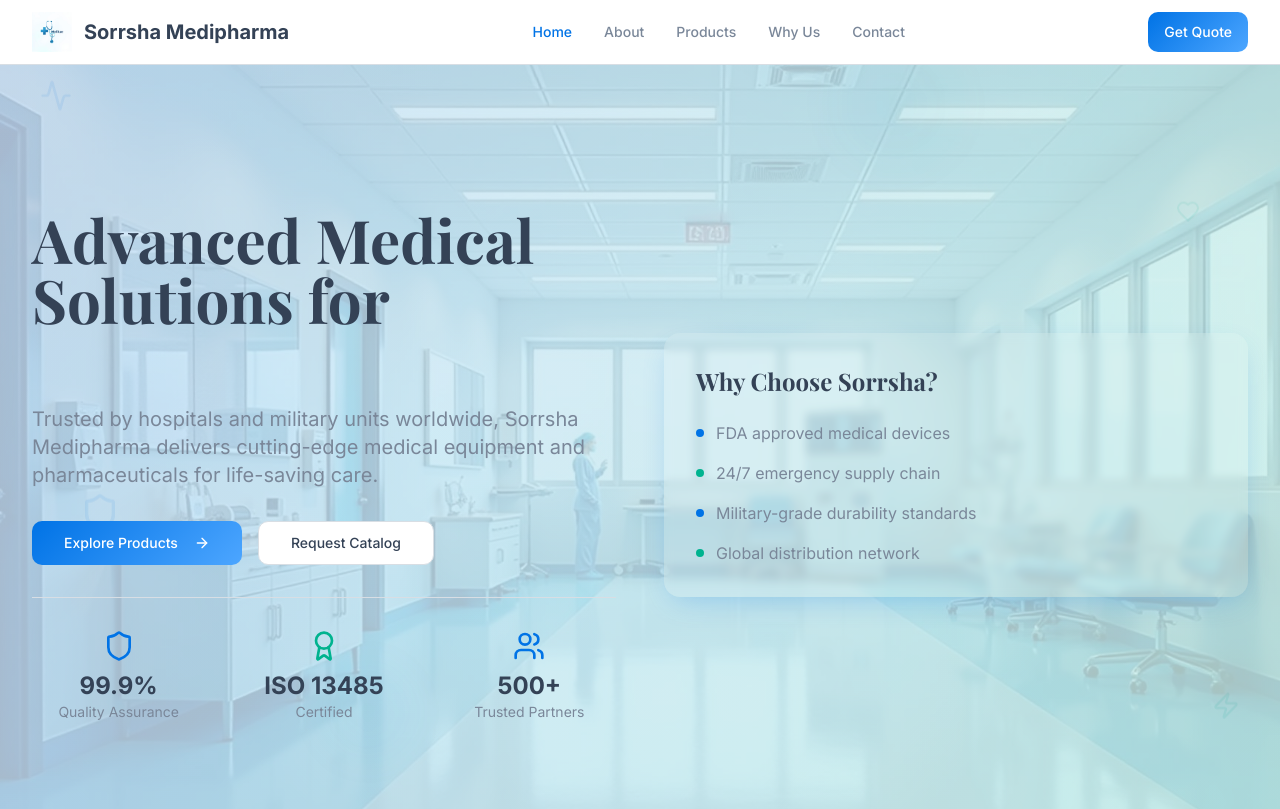
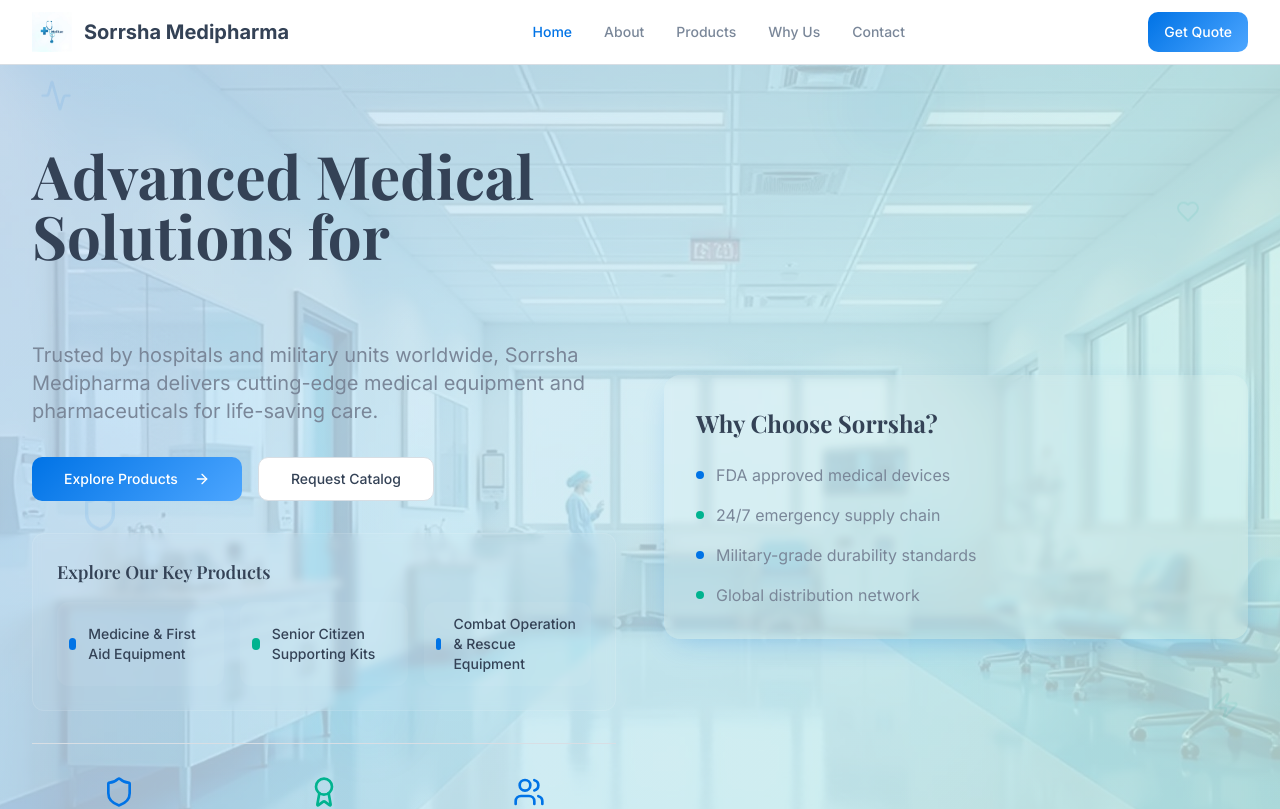
Before and after one commit to MSDSAHIB/Sorrsha-Medifarma, a React (Vite) app: page / in a window 1280 px wide. Shown: the top 809 px of the page. Built offline with nearby package versions, Linux system fonts and the light colour scheme.

Commit message:
Add product categories to explore
Add "Medicine and First Aid Equipment", "Senior Citizen Supporting Kits", and "Combat Operation and Rescue Equipment" to the explore products section.

```diff
--- a/src/components/Hero.tsx
+++ b/src/components/Hero.tsx
@@ -39,6 +39,25 @@ const Hero = () => {
               <Button variant="outline" size="lg" onClick={() => navigate('/contact')}>
                 Request Catalog
               </Button>
+            </div>
+
+            {/* Featured Product Categories */}
+            <div className="bg-white/5 backdrop-blur-sm rounded-xl p-6 border border-white/10">
+              <h3 className="text-lg font-semibold text-foreground mb-4">Explore Our Key Products</h3>
+              <div className="grid grid-cols-1 md:grid-cols-3 gap-4">
+                <div className="flex items-center space-x-3 p-3 bg-white/5 rounded-lg hover:bg-white/10 transition-colors cursor-pointer" onClick={() => navigate('/products')}>
+                  <div className="w-3 h-3 bg-primary rounded-full"></div>
+                  <span className="text-sm text-foreground font-medium">Medicine & First Aid Equipment</span>
+                </div>
+                <div className="flex items-center space-x-3 p-3 bg-white/5 rounded-lg hover:bg-white/10 transition-colors cursor-pointer" onClick={() => navigate('/products')}>
+                  <div className="w-3 h-3 bg-accent rounded-full"></div>
+                  <span className="text-sm text-foreground font-medium">Senior Citizen Supporting Kits</span>
+                </div>
+                <div className="flex items-center space-x-3 p-3 bg-white/5 rounded-lg hover:bg-white/10 transition-colors cursor-pointer" onClick={() => navigate('/products')}>
+                  <div className="w-3 h-3 bg-primary rounded-full"></div>
+                  <span className="text-sm text-foreground font-medium">Combat Operation & Rescue Equipment</span>
+                </div>
+              </div>
             </div>
 
             <div className="grid grid-cols-3 gap-8 pt-8 border-t border-border">
```
